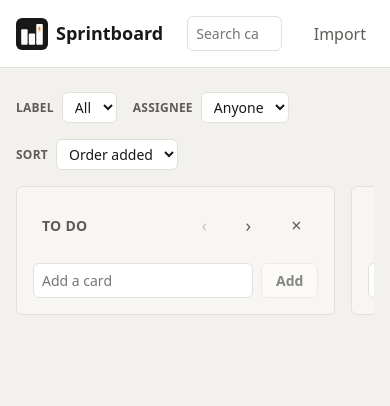
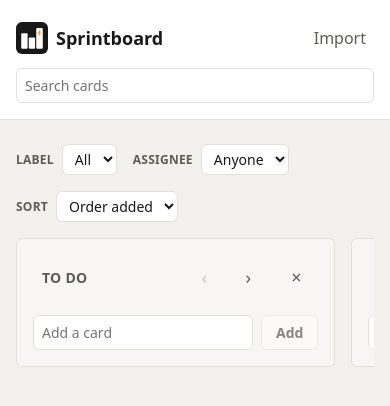
Before and after one commit to jkatariina/sprintboard, a React (Vite) app: page / in a window 390 px wide. Shown: the top 406 px of the page. Built offline with nearby package versions, Linux system fonts and the light colour scheme.

Commit message:
feat: stack the header on small screens

```diff
--- a/src/components/layout/Header.module.css
+++ b/src/components/layout/Header.module.css
@@ -61,3 +61,34 @@
   color: var(--color-accent);
   font-weight: 600;
 }
+
+@media (max-width: 40rem) {
+  .inner {
+    flex-wrap: wrap;
+    gap: var(--space-sm);
+  }
+
+  .brand {
+    order: 1;
+  }
+
+  .nav {
+    order: 2;
+    margin-left: auto;
+  }
+
+  .search {
+    order: 3;
+    flex-basis: 100%;
+    max-width: none;
+    margin-left: 0;
+  }
+}
+
+@media (hover: none) {
+  .link {
+    display: flex;
+    align-items: center;
+    min-height: 2.75rem;
+  }
+}
```
